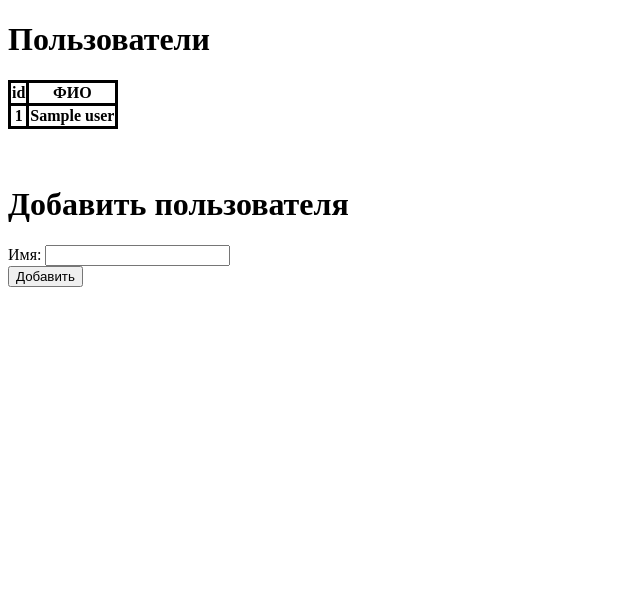
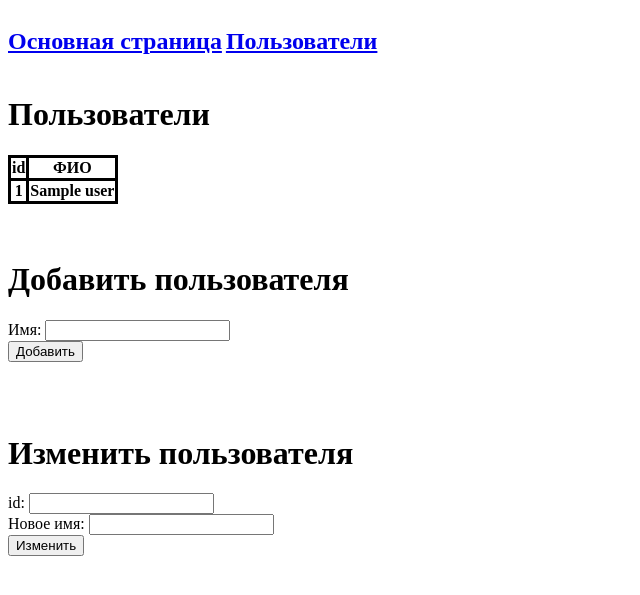
Before and after one commit to choodfire/usatu_olymp, a Flask app: template templates/users.html in a window 1280 px wide. Shown: the top 595 px of the page, without its empty margins (0-640 px from the left). Run offline with Flask 3, Linux system fonts and the light colour scheme; the template is opened without the code that fills it: most values are stand-ins (such as "Sample title", 1, 10 or a date in 2020); lists and menus that the app fills with data are empty; parts of the project's set-up code (start-up, migrations or seed data) failed here and were passed over.

Commit message:
Added header

```diff
--- /dev/null
+++ b/templates/header.html
@@ -0,0 +1,8 @@
+<html>
+<body>
+  <div>
+      <a style="display: inline-block" href="/"><h2>Основная страница</h2></a>
+      <a style="display: inline-block" href="/users/"><h2>Пользователи</h2></a>
+  </div>
+</body>
+</html>
--- a/templates/index.html
+++ b/templates/index.html
@@ -1,3 +1,5 @@
+{% include "header.html" %}
+
 <!DOCTYPE html>
 <html lang="en">
 <head>
--- a/templates/users.html
+++ b/templates/users.html
@@ -1,3 +1,5 @@
+{% include "header.html" %}
+
 <!DOCTYPE html>
 <html lang="en">
 <head>
@@ -33,5 +35,23 @@
       </div>
     </form>
 
+    <br>
+    <br>
+
+    <h1>Изменить пользователя</h1>
+    <form action="/change_user/" method="post" class="form-example">
+      <div class="form-example">
+        <label for="id">id: </label>
+        <input type="text" name="id" id="id" required />
+      </div>
+      <div class="form-example">
+        <label for="name">Новое имя: </label>
+        <input type="text" name="name" id="name" required />
+      </div>
+      <div class="form-example">
+        <input type="submit" value="Изменить" />
+      </div>
+    </form>
+
 </body>
 </html>
```
